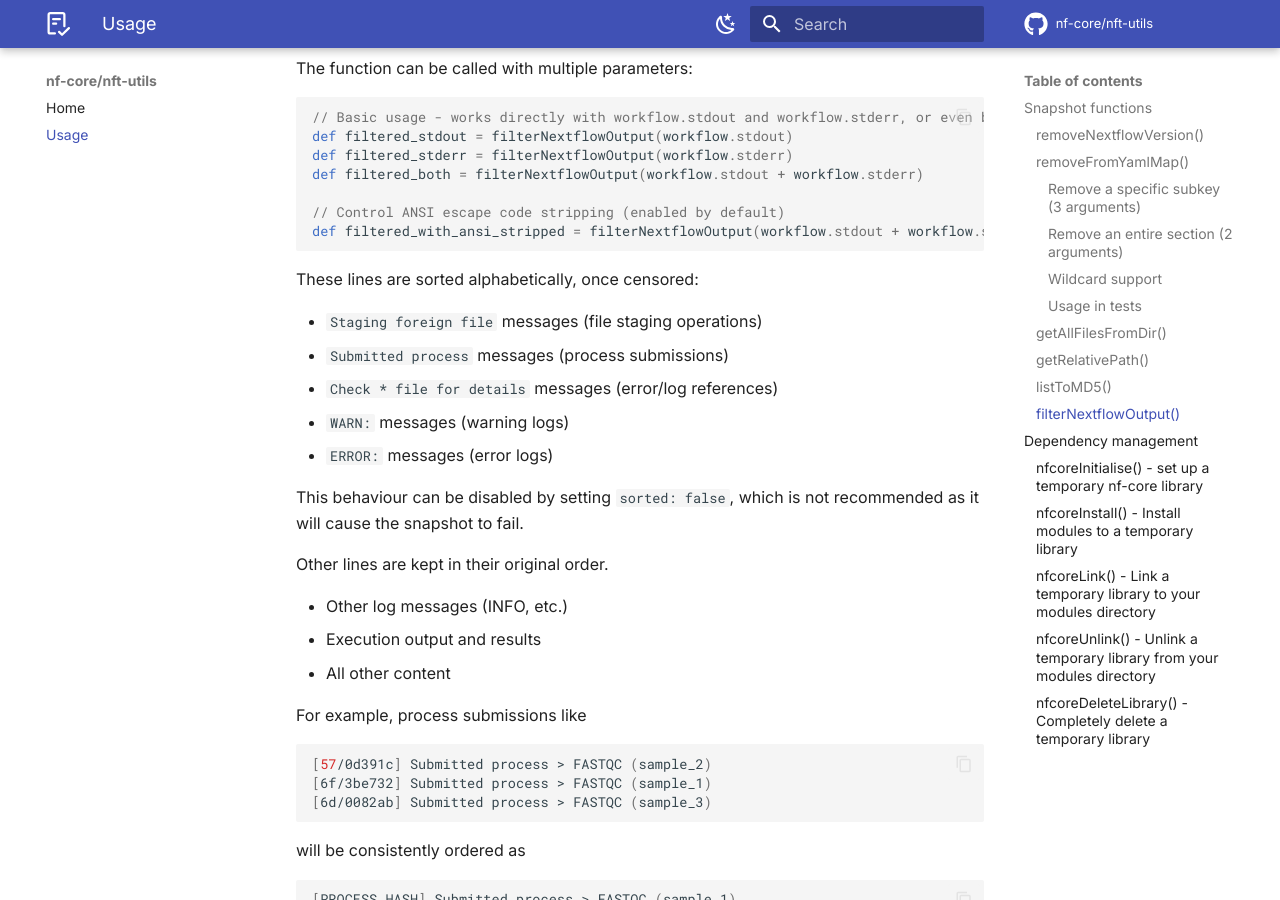
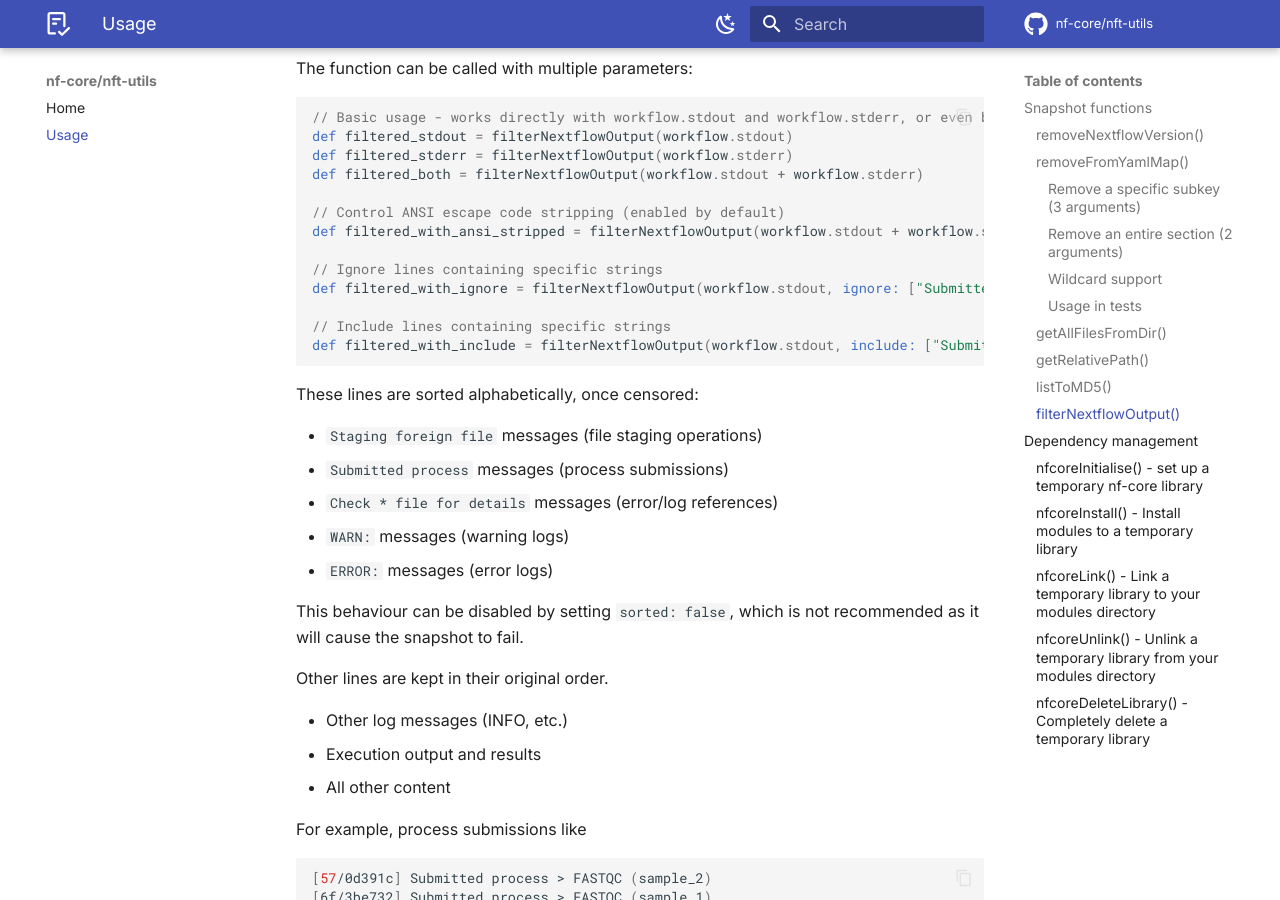
Before and after one commit to nf-core/nft-utils, an MkDocs documentation site: the page built from docs/usage.md, in a window 1280 px wide and 900 px high, scrolled down 7525 px. Built offline with MkDocs 1.6.1 and Material for MkDocs 9.7.7, drawn with Linux system fonts in a browser that asks for light colours; comment, search, counter and statistics services are not loaded; the version menu is left out.

Commit message:
better docs

````diff
--- a/docs/usage.md
+++ b/docs/usage.md
@@ -327,6 +327,12 @@ def filtered_both = filterNextflowOutput(workflow.stdout + workflow.stderr)
 
 // Control ANSI escape code stripping (enabled by default)
 def filtered_with_ansi_stripped = filterNextflowOutput(workflow.stdout + workflow.stderr, keepAnsi: true)
+
+// Ignore lines containing specific strings
+def filtered_with_ignore = filterNextflowOutput(workflow.stdout, ignore: ["Submitted process"])
+
+// Include lines containing specific strings
+def filtered_with_include = filterNextflowOutput(workflow.stdout, include: ["Submitted process"])
 ```
 
 These lines are sorted alphabetically, once censored:
````
